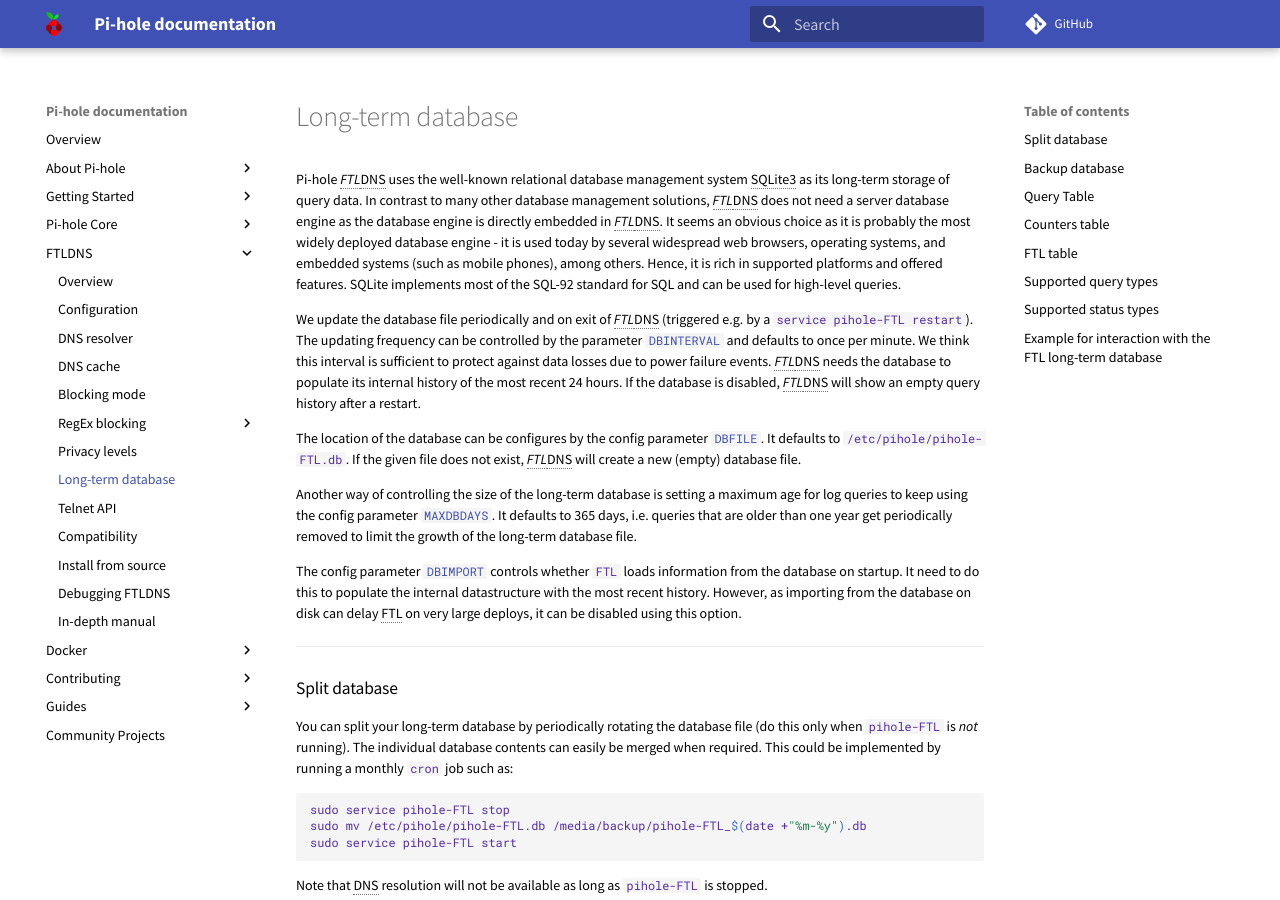
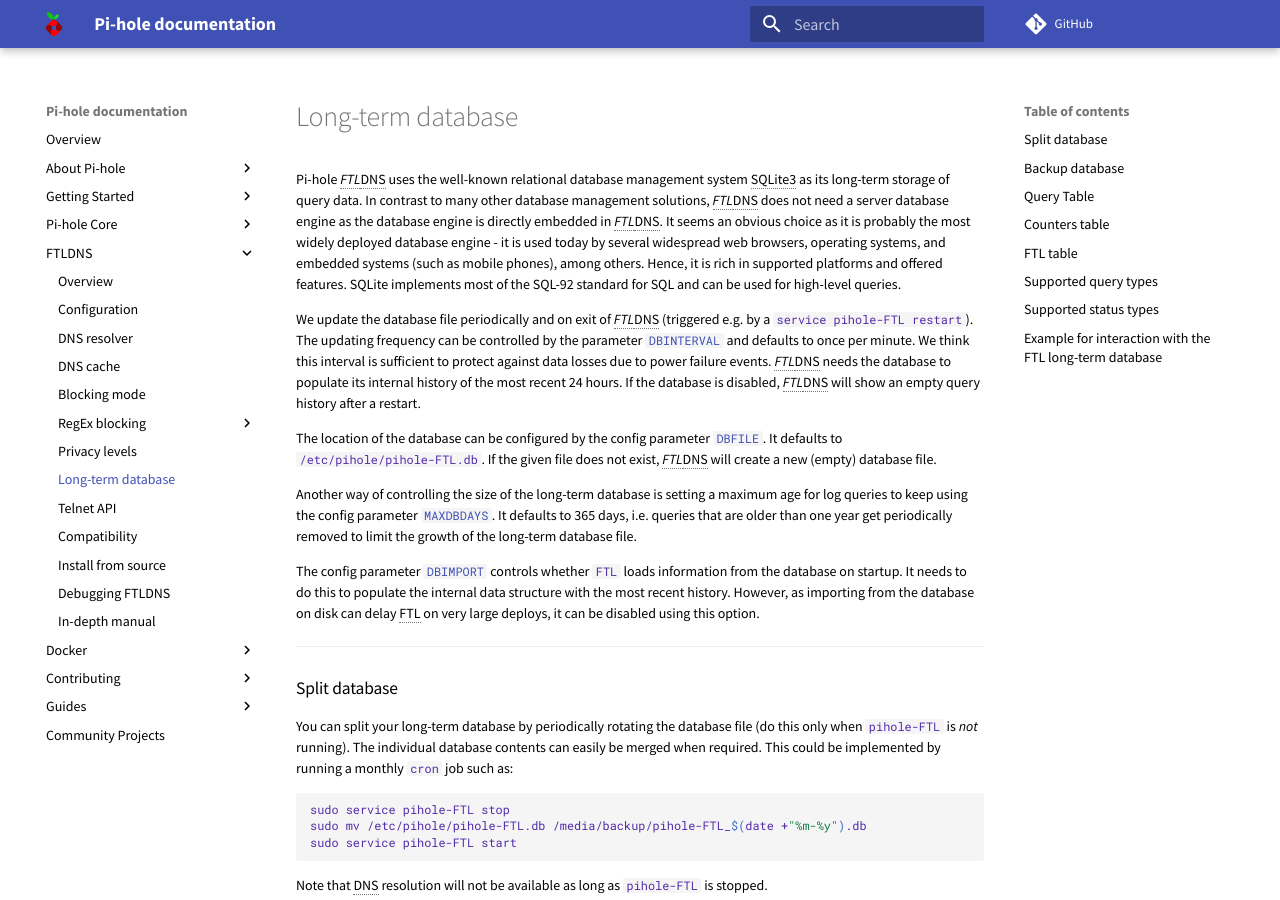
Before and after one commit to pi-hole/docs, an MkDocs documentation site: the page built from docs/ftldns/database.md, in a window 1280 px wide and 900 px high. Built offline with MkDocs 1.6.1 and Material for MkDocs 9.7.7, drawn with Linux system fonts in a browser that asks for light colours; comment, search, counter and statistics services are not loaded; some of the changed text lies outside the part shown.

Commit message:
database.md: fix typos

```diff
--- a/docs/ftldns/database.md
+++ b/docs/ftldns/database.md
@@ -2,11 +2,11 @@ Pi-hole *FTL*DNS uses the well-known relational database management system SQLit
 
 We update the database file periodically and on exit of *FTL*DNS (triggered e.g. by a `service pihole-FTL restart`). The updating frequency can be controlled by the parameter [`DBINTERVAL`](configfile.md#dbinterval) and defaults to once per minute. We think this interval is sufficient to protect against data losses due to power failure events. *FTL*DNS needs the database to populate its internal history of the most recent 24 hours. If the database is disabled, *FTL*DNS will show an empty query history after a restart.
 
-The location of the database can be configures by the config parameter [`DBFILE`](configfile.md#dbfile). It defaults to `/etc/pihole/pihole-FTL.db`. If the given file does not exist, *FTL*DNS will create a new (empty) database file.
+The location of the database can be configured by the config parameter [`DBFILE`](configfile.md#dbfile). It defaults to `/etc/pihole/pihole-FTL.db`. If the given file does not exist, *FTL*DNS will create a new (empty) database file.
 
 Another way of controlling the size of the long-term database is setting a maximum age for log queries to keep using the config parameter [`MAXDBDAYS`](configfile.md#maxdbdays). It defaults to 365 days, i.e. queries that are older than one year get periodically removed to limit the growth of the long-term database file.
 
-The config parameter [`DBIMPORT`](configfile.md#dbimport) controls whether `FTL` loads information from the database on startup. It need to do this to populate the internal datastructure with the most recent history. However, as importing from the database on disk can delay FTL on very large deploys, it can be disabled using this option.
+The config parameter [`DBIMPORT`](configfile.md#dbimport) controls whether `FTL` loads information from the database on startup. It needs to do this to populate the internal data structure with the most recent history. However, as importing from the database on disk can delay FTL on very large deploys, it can be disabled using this option.
 
 ---
 
```
Also changed, not shown: other parts of docs/ftldns/database.md (+1 -1 lines).
